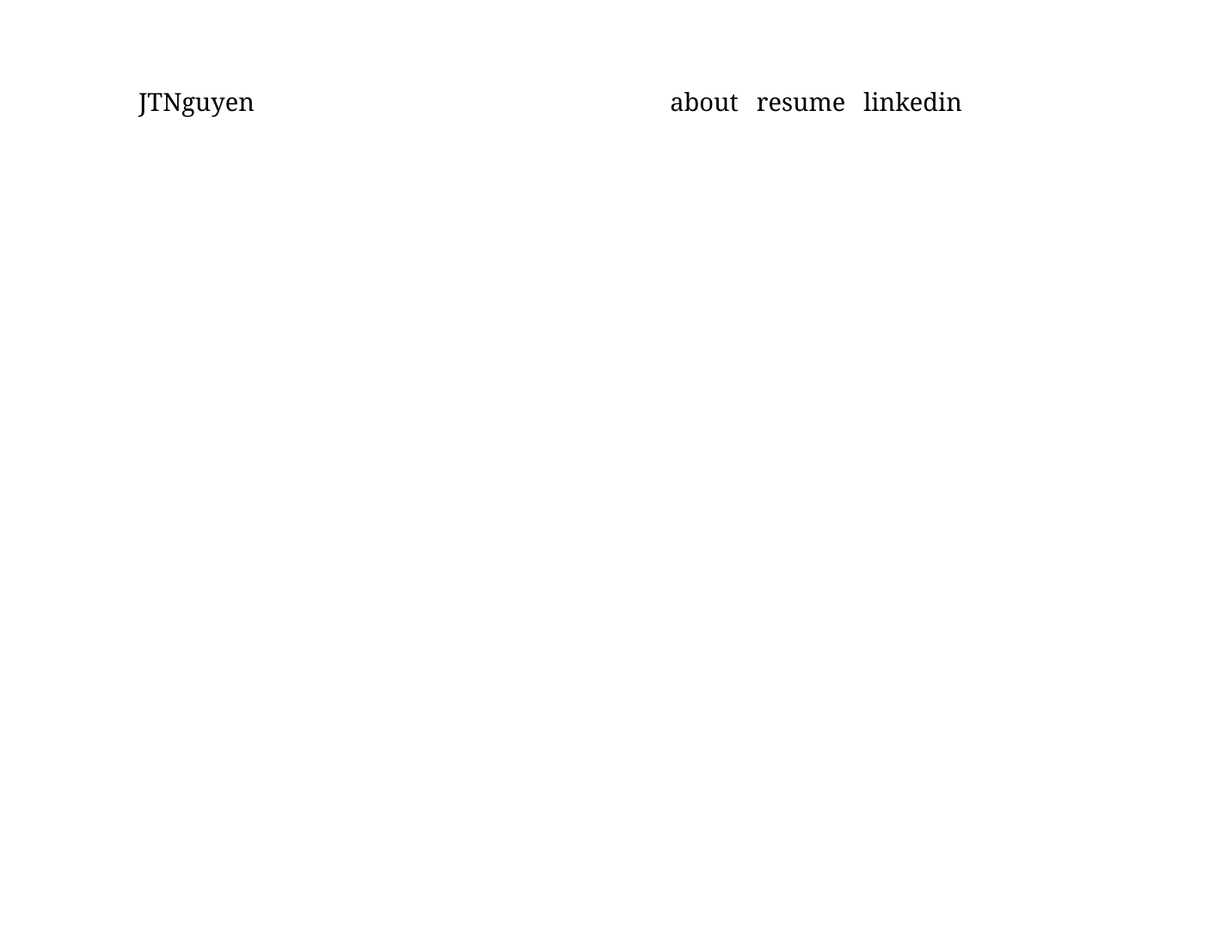
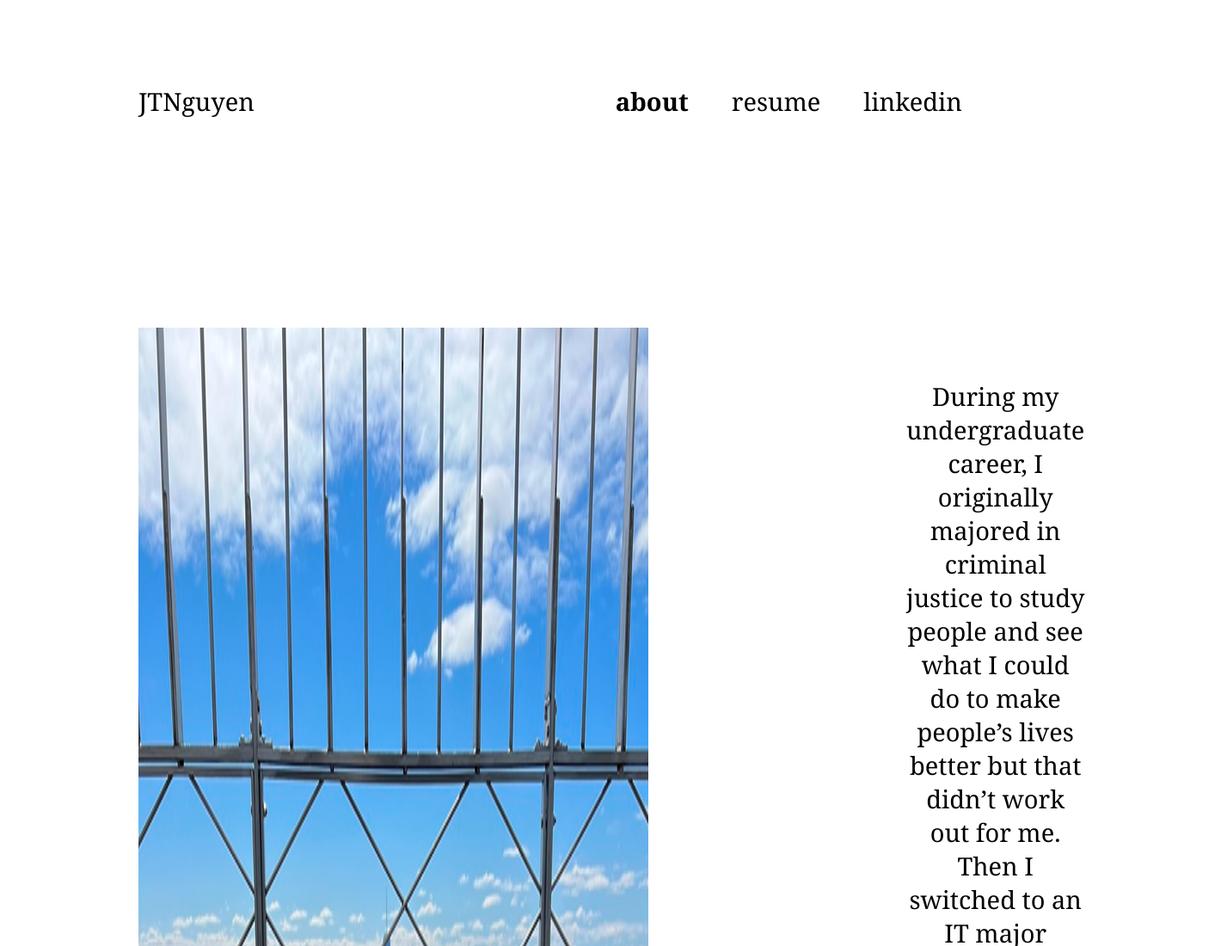
Before and after one commit to jasonnguyen11141/JTNguyen, a plain HTML site: page about.html in a window 1280 px wide. Shown: the top 1100 px of the page at 86% size, 1420 px wide, since content can reach past the window. Before the commit the page ends 800 px from the top, so only its background shows below. Drawn offline with Linux system fonts and the light colour scheme.

Commit message:
about page done

```diff
--- a/about.html
+++ b/about.html
@@ -11,11 +11,22 @@
         <h1><a href="index.html">JTNguyen</a></h1>
             <nav>
                 <ul>
-                    <li><a title="about page" href="about.html">about</a></li>
+                    <li><a class="ab" title="about page" href="about.html">about</a></li>
                     <li><a title="resume" href="Resume_JTNguyen.pdf">resume</a></li>
                     <li><a title="linkedin" href="https://www.linkedin.com/in/jason-nguyen-b04aa32a9/">linkedin</a></li>
                 </ul>
             </nav>
     </header>
+    <section class="about">
+        <img src="images/NewYorkJason.jpg" alt="Jason Nguyen">
+        <div>
+        <p>
+            During my undergraduate career, I originally majored in criminal justice to study people and see what I could do to make people’s lives better but that didn’t work out for me. Then I switched to an IT major because I enjoy being around technology and loved technological things but strictly being around technology wasn’t for me either. So I ended up majoring in Information Science for UX design because it’s the best of both worlds. I get to design for people around the world while being around technology.
+        </p>
+            <p>
+            I'm excited to learn more and gain more experience within the UX/UI field whether it's a personal project or a project for an employer. I really just want to design and program things that will please whatever community I plan my projects around.
+            </p>
+        </div>
+    </section>
 </body>
 </html>
--- a/style.css
+++ b/style.css
@@ -2,7 +2,6 @@ body{
     font-family: georgia;
     background: #FFFFFF;
     flex-direction: column;
-    margin: ;
 }
 header{
     display: flex;
@@ -28,7 +27,7 @@ ul{
 
 }
 li{
-    padding-left: 21px;
+    padding-left: 50px;
     font-size: 29px;
 }
 li a{
@@ -36,7 +35,7 @@ li a{
     color: black;
 }
 li a:hover{
-    font-style: bold;
+    font-;
 }
 .name{
     text-align: center;
@@ -82,3 +81,19 @@ li a:hover{
     text-align: center;
     line-height: 0;
 }
+.about{
+    display: flex;
+    margin-top: 174px;
+}
+.about p{
+    margin: 60px 159px 0 300px;
+    text-align: center;
+    font-size: 29px;
+}
+
+.about img{
+    margin-left: 153px;
+}
+.ab{
+    font-weight: bolder;
+}
```
Also changed, not shown: images/NewYorkJason.jpg (added).
